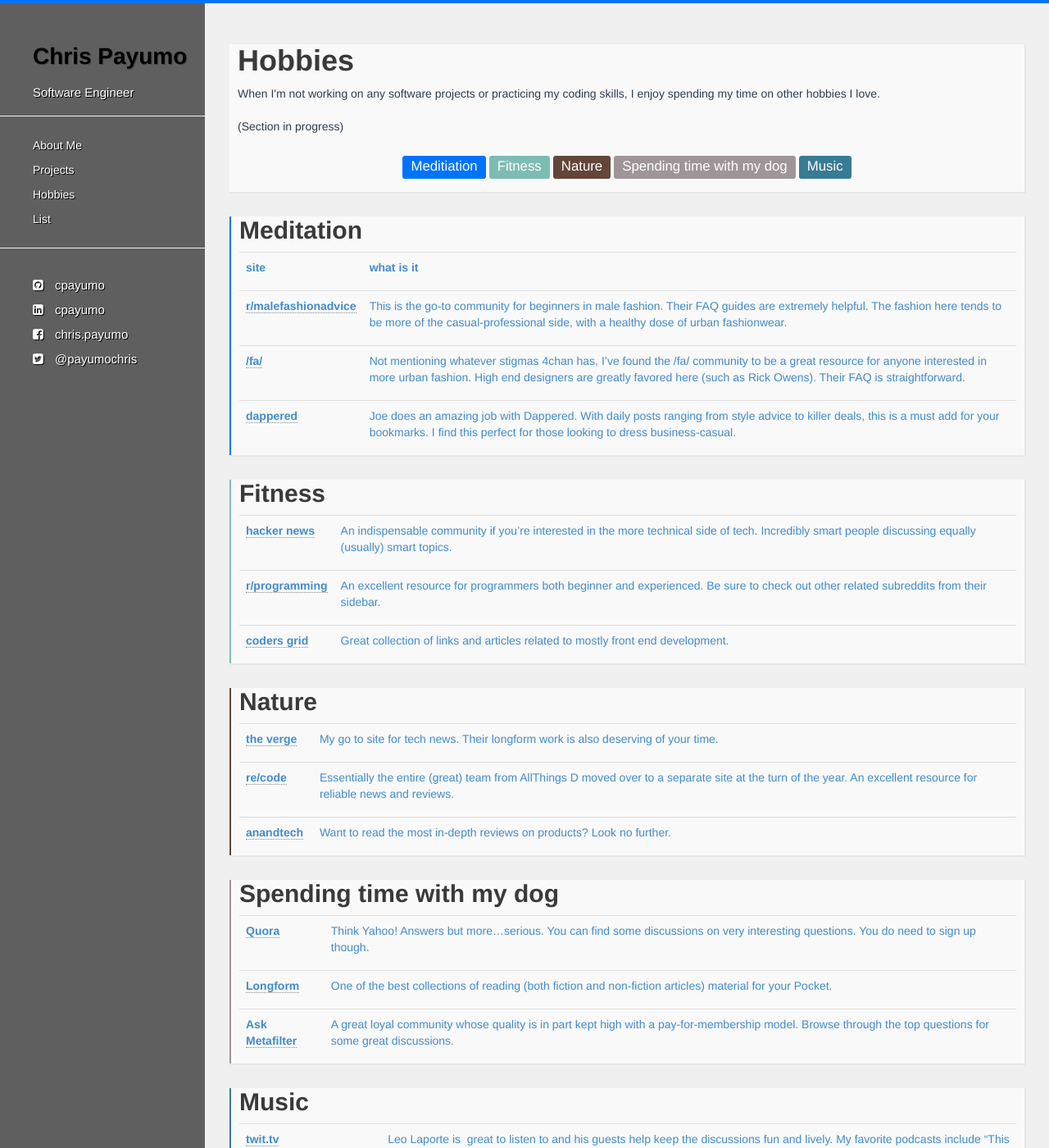
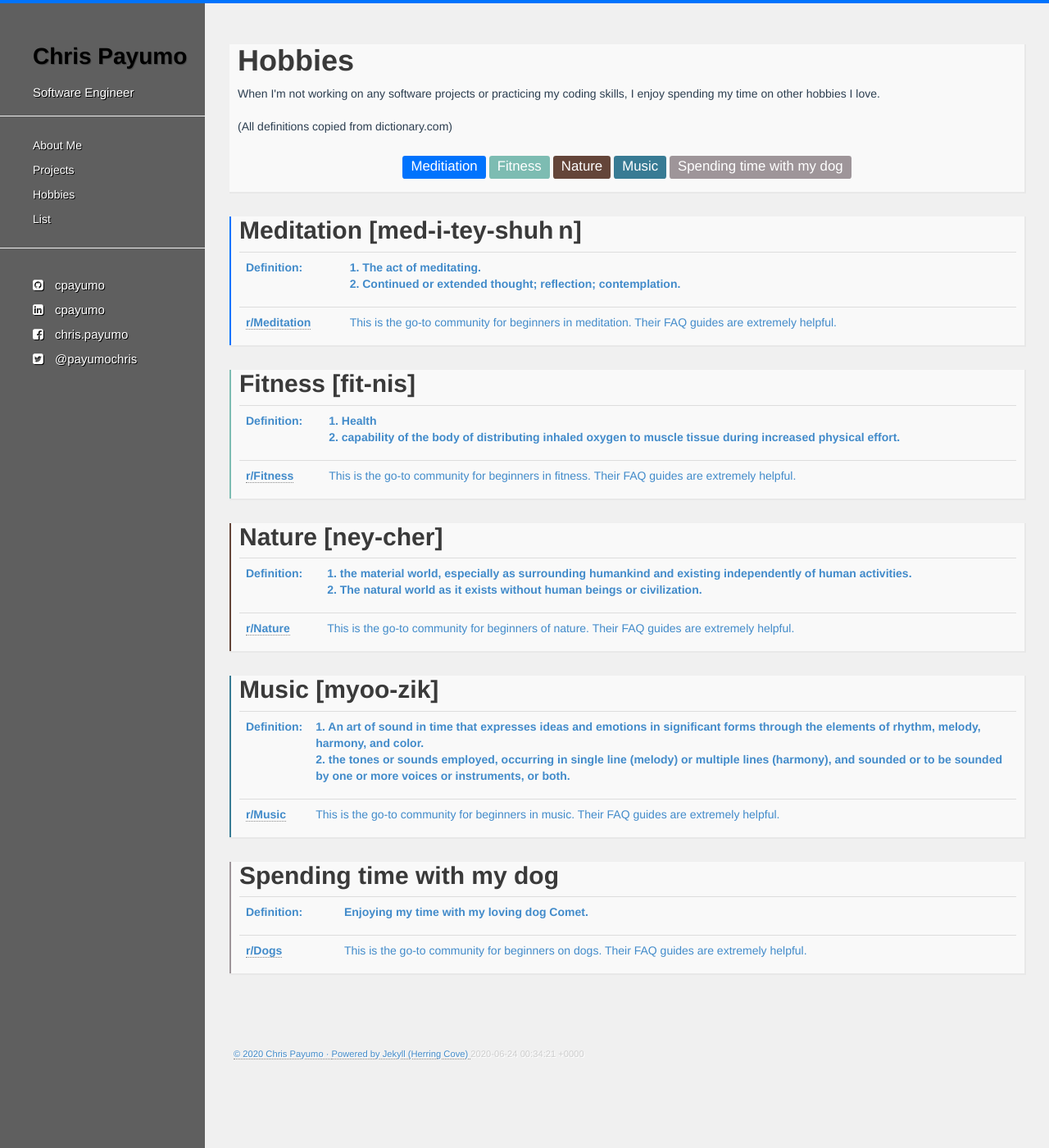
Before and after one commit to cpayumo/cpayumo.github.io, a Jekyll site: the page built from hobbies.html, in a window 1280 px wide and 1400 px high. Shown: the whole window at 82% size. Built offline with Jekyll 4.4.1, drawn with Linux system fonts in a browser that asks for light colours; nearby versions of some CDN libraries; some of the changed text lies outside the part shown.

Commit message:
updated hobbies section

```diff
--- a/hobbies.html
+++ b/hobbies.html
@@ -7,56 +7,44 @@
       <h1>Hobbies</h1>
       <p> When I'm not working on any software projects or practicing my coding skills,
         I enjoy spending my time on other hobbies I love. <br><br>
-        (Section in progress)
+        (All definitions copied from dictionary.com)
       </p>
       <br>
       <center>
       <a href="#fashion"><span class="label label-danger fashion-button">Meditiation</span></a>
       <a href="#programming"><span class="label label-danger programming-button">Fitness</span></a>
       <a href="#tech"><span class="label label-danger tech-button">Nature</span></a>
+      <a href="#misc"><span class="label label-danger podcasts-button">Music</span></a>
       <a href="#misc"><span class="label label-danger misc-button">Spending time with my dog</span></a>
-      <a href="#misc"><span class="label label-danger podcasts-button">Music</span></a>
       </center>
       <br>
     </div>
 
     <div id="article" class="fashion">
       <a name="fashion">
-      <h2>Meditation</h2>
+      <h2>Meditation [med-i-tey-shuh n]</h2>
       <table class="table table-hover ">
         <tbody>
+
           <tr>
             <td valign="top" class="td1">
-              <p class="p2"><span class="s1"><b>site</b></span></p>
+              <p class="p2"><span class="s1"><b>Definition: </b></span></p>
             </td>
             <td valign="top" class="td1">
-              <p class="p2"><span class="s1"><b>what is it</b></span></p>
+              <p class="p2"><span class="s1"><b>1. The act of meditating.<br>2. Continued or extended thought; reflection; contemplation.</b></span></p>
             </td>
           </tr>
+
           <tr>
             <td valign="top" class="td2">
-              <p class="p2"><span class="s2"><a href="http://reddit.com/r/malefashionadvice"><b>r/malefashionadvice</b></a></span></p>
+              <p class="p2"><span class="s2"><a href="https://www.reddit.com/r/Meditation/"><b>r/Meditation</b></a></span></p>
             </td>
             <td valign="top" class="td3">
-              <p class="p2"><span class="s1">This is the go-to community for beginners in male fashion. Their FAQ guides are extremely helpful. The fashion here tends to be more of the casual-professional side, with a healthy dose of urban fashionwear.<span class="Apple-converted-space"> </span></span></p>
+              <p class="p2"><span class="s1">This is the go-to community for beginners in meditation. Their FAQ guides are extremely helpful.
+                <span class="Apple-converted-space"> </span></span></p>
             </td>
           </tr>
-          <tr>
-            <td valign="top" class="td4">
-              <p class="p2"><span class="s1"><a href="http://4chan.org/fa/"><b>/fa/</b></a></span></p>
-            </td>
-            <td valign="top" class="td5">
-              <p class="p2"><span class="s1">Not mentioning whatever stigmas 4chan has, I’ve found the /fa/ community to be a great resource for anyone interested in more urban fashion. High end designers are greatly favored here (such as Rick Owens). Their FAQ is straightforward.<span class="Apple-converted-space"> </span></span></p>
-            </td>
-          </tr>
-          <tr>
-            <td valign="top" class="td6">
-              <p class="p2"><span class="s1"><a href="http://dappered.com"><b>dappered</b></a></span></p>
-            </td>
-            <td valign="top" class="td7">
-              <p class="p2"><span class="s1">Joe does an amazing job with Dappered. With daily posts ranging from style advice to killer deals, this is a must add for your bookmarks. I find this perfect for those looking to dress business-casual.</span></p>
-            </td>
-          </tr>
+
         </tbody>
       </table>
     </div>
@@ -65,33 +53,27 @@
 
     <div id="article"class="programming">
       <a name="programming">
-      <h2>Fitness</h2>
+      <h2>Fitness [fit-nis]</h2>
       <table class="table table-hover ">
         <tbody>
-          <tr>
-            <td valign="top" class="td1">
-              <p class="p2"><span class="s1"><a href="https://news.ycombinator.com/news"><b>hacker news</b></a></span></p>
-            </td>
-            <td valign="top" class="td2">
-              <p class="p2"><span class="s1">An indispensable community if you’re interested in the more technical side of tech. Incredibly smart people discussing equally (usually) smart topics. <span class="Apple-converted-space"> </span></span></p>
-            </td>
-          </tr>
-          <tr>
-            <td valign="top" class="td3">
-              <p class="p2"><span class="s1"><a href="http://reddit.com/r/programming"><b>r/programming</b></a></span></p>
-            </td>
-            <td valign="top" class="td4">
-              <p class="p2"><span class="s1">An excellent resource for programmers both beginner and experienced. Be sure to check out other related subreddits from their sidebar.<span class="Apple-converted-space"> </span></span></p>
-            </td>
-          </tr>
-          <tr>
-            <td valign="top" class="td5">
-              <p class="p2"><span class="s1"><a href="http://www.codersgrid.com"><b>coders grid</b></a></span></p>
-            </td>
-            <td valign="top" class="td6">
-              <p class="p2"><span class="s1">Great collection of links and articles related to mostly front end development.<span class="Apple-converted-space"> </span></span></p>
-            </td>
-          </tr>
+        <tr>
+          <td valign="top" class="td1">
+            <p class="p2"><span class="s1"><b>Definition: </b></span></p>
+          </td>
+          <td valign="top" class="td1">
+            <p class="p2"><span class="s1"><b>1. Health <br>2. capability of the body of distributing inhaled oxygen to muscle tissue during increased physical effort.</b></span></p>
+          </td>
+        </tr>
+
+        <tr>
+          <td valign="top" class="td2">
+            <p class="p2"><span class="s2"><a href="https://www.reddit.com/r/Fitness/"><b>r/Fitness</b></a></span></p>
+          </td>
+          <td valign="top" class="td3">
+            <p class="p2"><span class="s1">This is the go-to community for beginners in fitness. Their FAQ guides are extremely helpful.
+                <span class="Apple-converted-space"> </span></span></p>
+          </td>
+        </tr>
         </tbody>
       </table>
     </div>
@@ -100,114 +82,88 @@
 
     <div id="article"class="tech">
       <a name="tech">
-      <h2>Nature</h2>
+      <h2>Nature [ney-cher]</h2>
       <table class="table table-hover ">
         <tbody>
           <tr>
+          <tr>
             <td valign="top" class="td1">
-              <p class="p2"><span class="s1"><a href="http://www.theverge.com"><b>the verge</b></a></span></p>
+              <p class="p2"><span class="s1"><b>Definition: </b></span></p>
             </td>
-            <td valign="top" class="td2">
-              <p class="p2"><span class="s2">My go to site for tech news. Their longform work is also deserving of your time.</span></p>
+            <td valign="top" class="td1">
+              <p class="p2"><span class="s1"><b>1. the material world, especially as surrounding humankind and existing independently of human activities.
+              <br>2. The natural world as it exists without human beings or civilization.</b></span></p>
             </td>
           </tr>
+
           <tr>
+            <td valign="top" class="td2">
+              <p class="p2"><span class="s2"><a href="https://www.reddit.com/r/Nature/"><b>r/Nature</b></a></span></p>
+            </td>
             <td valign="top" class="td3">
-              <p class="p2"><span class="s1"><a href="http://recode.net"><b>re/code</b></a></span></p>
-            </td>
-            <td valign="top" class="td4">
-              <p class="p2"><span class="s2">Essentially the entire (great) team from AllThings D moved over to a separate site at the turn of the year. An excellent resource for reliable news and reviews.</span></p>
-            </td>
-          </tr>
-          <tr>
-            <td valign="top" class="td5">
-              <p class="p2"><span class="s1"><a href="http://www.anandtech.com"><b>anandtech</b></a></span><span class="s2"><b><span class="Apple-converted-space"> </span></b></span></p>
-            </td>
-            <td valign="top" class="td6">
-              <p class="p2"><span class="s2">Want to read the most in-depth reviews on products? Look no further.<span class="Apple-converted-space"> </span></span></p>
+              <p class="p2"><span class="s1">This is the go-to community for beginners of nature. Their FAQ guides are extremely helpful.
+                <span class="Apple-converted-space"> </span></span></p>
             </td>
           </tr>
         </tbody>
       </table>
     </div>
 
-
-
-
-    <div id="article"class="misc">
-      <a name="misc">
-      <h2>Spending time with my dog</h2>
+    <div id="article"class="podcasts">
+      <a name="podcasts">
+      <h2>Music [myoo-zik]</h2>
       <table class="table table-hover ">
         <tbody>
           <tr>
+          <tr>
             <td valign="top" class="td1">
-              <p class="p2"><span class="s1"><a href="http://www.quora.com"><b>Quora</b></a></span></p>
+              <p class="p2"><span class="s1"><b>Definition: </b></span></p>
             </td>
-            <td valign="top" class="td2">
-              <p class="p2"><span class="s2">Think Yahoo! Answers but more…serious. You can find some discussions on very interesting questions. You do need to sign up though.<span class="Apple-converted-space"> </span></span></p>
+            <td valign="top" class="td1">
+              <p class="p2"><span class="s1"><b>1. An art of sound in time that expresses ideas and emotions in significant forms through the elements of rhythm, melody, harmony, and color.
+              <br>2. the tones or sounds employed, occurring in single line (melody) or multiple lines (harmony), and sounded or to be sounded by one or more voices or instruments, or both.</b></span></p>
             </td>
           </tr>
+
           <tr>
+            <td valign="top" class="td2">
+              <p class="p2"><span class="s2"><a href="https://www.reddit.com/r/Music/"><b>r/Music</b></a></span></p>
+            </td>
             <td valign="top" class="td3">
-              <p class="p2"><span class="s1"><a href="http://longform.org"><b>Longform</b></a></span></p>
-            </td>
-            <td valign="top" class="td4">
-              <p class="p2"><span class="s2">One of the best collections of reading (both fiction and non-fiction articles) material for your Pocket.<span class="Apple-converted-space"> </span></span></p>
-            </td>
-          </tr>
-          <tr>
-            <td valign="top" class="td5">
-              <p class="p2"><span class="s2"><b>Ask </b><a href="http://ask.metafilter.com"><span class="s1"><b>Metafilter</b></span></a></span></p>
-            </td>
-            <td valign="top" class="td6">
-              <p class="p2"><span class="s2">A great loyal community whose quality is in part kept high with a pay-for-membership model. Browse through the top questions for some great discussions.<span class="Apple-converted-space"> </span></span></p>
+              <p class="p2"><span class="s1">This is the go-to community for beginners in music. Their FAQ guides are extremely helpful.
+                <span class="Apple-converted-space"> </span></span></p>
             </td>
           </tr>
         </tbody>
       </table>
     </div>
 
-
-
-    <div id="article"class="podcasts">
-      <a name="podcasts">
-      <h2>Music</h2>
-      <table class="table table-hover ">
-        <tbody>
+    <div id="article"class="misc">
+      <a name="misc">
+        <h2>Spending time with my dog</h2>
+        <table class="table table-hover ">
+          <tbody>
+          <tr>
           <tr>
             <td valign="top" class="td1">
-              <p class="p2"><span class="s1"><a href="http://www.twit.tv"><b>twit.tv</b></a></span></p>
+              <p class="p2"><span class="s1"><b>Definition: </b></span></p>
             </td>
-            <td valign="top" class="td2">
-              <p class="p2"><span class="s2">Leo Laporte is<span class="Apple-converted-space">  </span>great to listen to and his guests help keep the discussions fun and lively. My favorite podcasts include “This Week in Tech” and “Windows Weekly”<span class="Apple-converted-space"> </span></span></p>
+            <td valign="top" class="td1">
+              <p class="p2"><span class="s1"><b>Enjoying my time with my loving dog Comet.</b></span></p>
             </td>
           </tr>
+
           <tr>
+            <td valign="top" class="td2">
+              <p class="p2"><span class="s2"><a href="https://www.reddit.com/r/Dogs/"><b>r/Dogs</b></a></span></p>
+            </td>
             <td valign="top" class="td3">
-              <p class="p2"><span class="s1"><a href="http://howtodoeverything.org"><b>How to do Everything (NPR)</b></a></span></p>
-            </td>
-            <td valign="top" class="td4">
-              <p class="p2"><span class="s2">How do you order water at a restaurant without looking like an idiot? One part educational, one part humor.</span></p>
+              <p class="p2"><span class="s1">This is the go-to community for beginners on dogs. Their FAQ guides are extremely helpful.
+                <span class="Apple-converted-space"> </span></span></p>
             </td>
           </tr>
-          <tr>
-            <td valign="top" class="td1">
-              <p class="p2"><span class="s1"><a href="http://www.radiolab.org"><b>Radiolab (NPR)</b></a></span></p>
-            </td>
-            <td valign="top" class="td2">
-              <p class="p2"><span class="s2">Radiolab has a huge fanbase and it’s not without reason. They do a great job of keeping your attention with engrossing topics and amazing audio work. <span class="Apple-converted-space"> </span></span></p>
-            </td>
-          </tr>
-          <tr>
-            <td valign="top" class="td5">
-              <p class="p2"><span class="s1"><a href="http://www.npr.org/blogs/allsongs/"><b>all songs considered (NPR)</b></a></span></p>
-            </td>
-            <td valign="top" class="td6">
-              <p class="p2"><span class="s2">NPR’s music podcast can be a hit or a miss depending on your taste (less mainstream, more discovery based)<span class="Apple-converted-space">  </span>in music but be sure to give it try.<span class="Apple-converted-space"> </span></span></p>
-            </td>
-          </tr>
-        </tbody>
-      </table>
+          </tbody>
+        </table>
     </div>
 
   </div>
```
